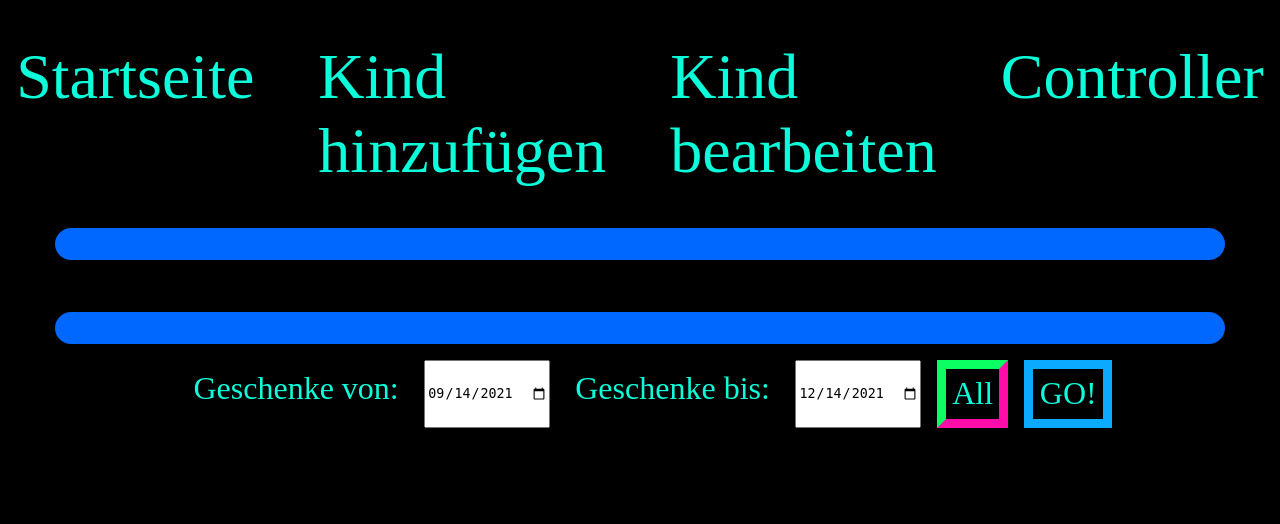
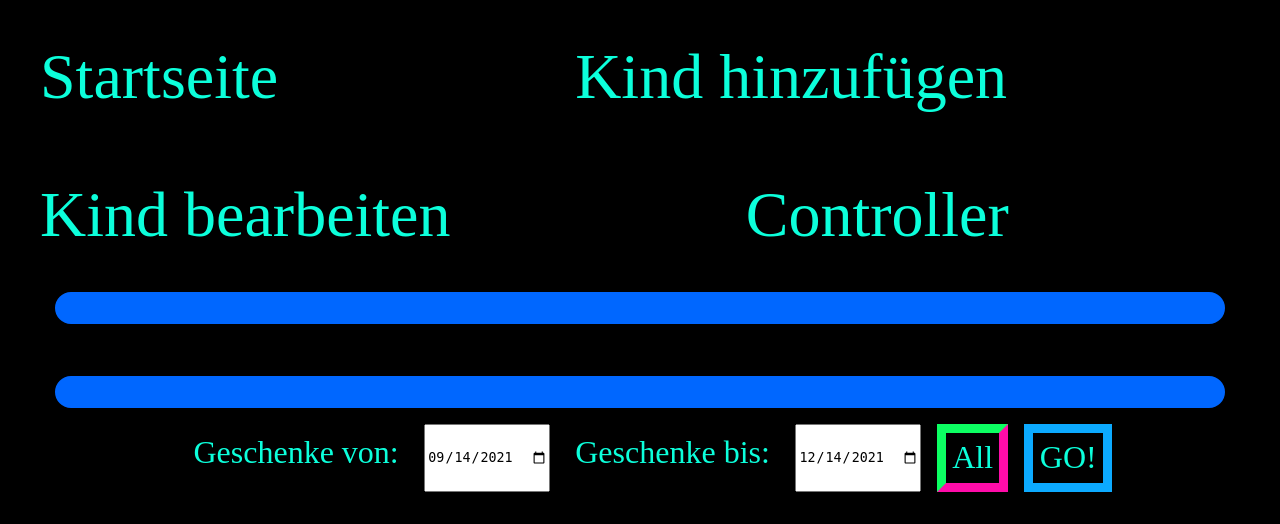
Before and after one commit to AdiJoost/birthdayCalendar, a Flask app: page / in a window 1280 px wide. Shown: the top 524 px of the page. Run offline with Flask 2, Linux system fonts and the light colour scheme; data that the repository does not hold is empty.

Commit message:
headNav now displayed correctly on smartphones

```diff
--- a/static/css/styles.css
+++ b/static/css/styles.css
@@ -16,6 +16,7 @@ html {
 .headNav {
 	display: flex;
 	justify-content: center;
+	flex-wrap: wrap;
 }
 
 .navItem{
@@ -23,6 +24,8 @@ html {
 	text-decoration: none;
 	margin: 2rem;
 	font-size: 4rem;
+	flex-shrink: 4;
+	flex-grow: 4;
 
 }
 
```
